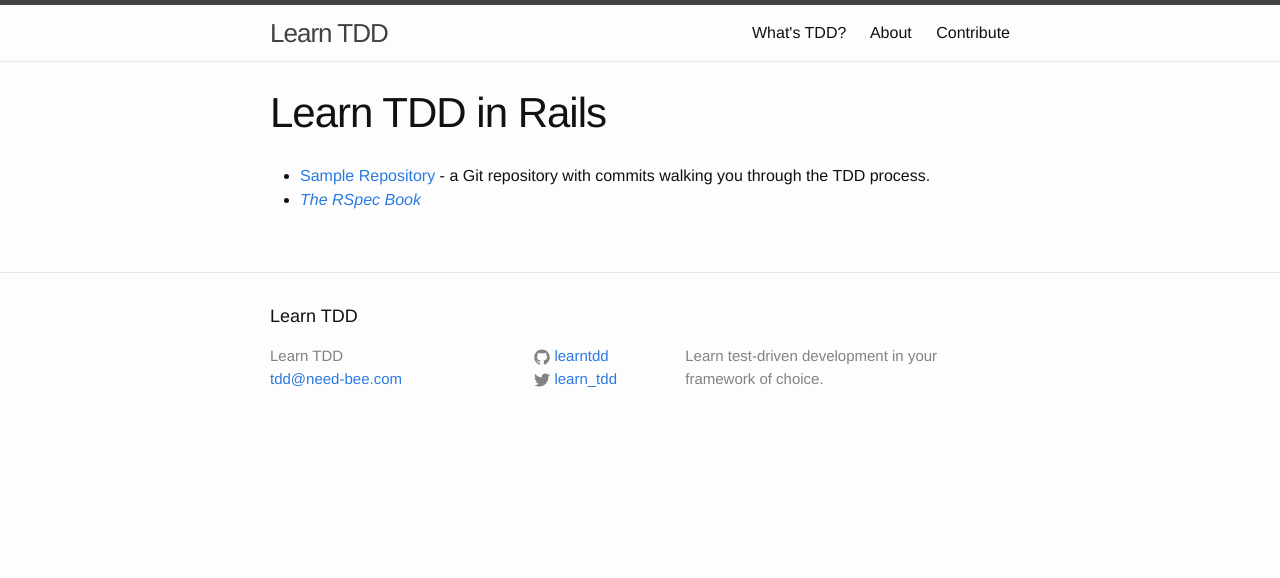
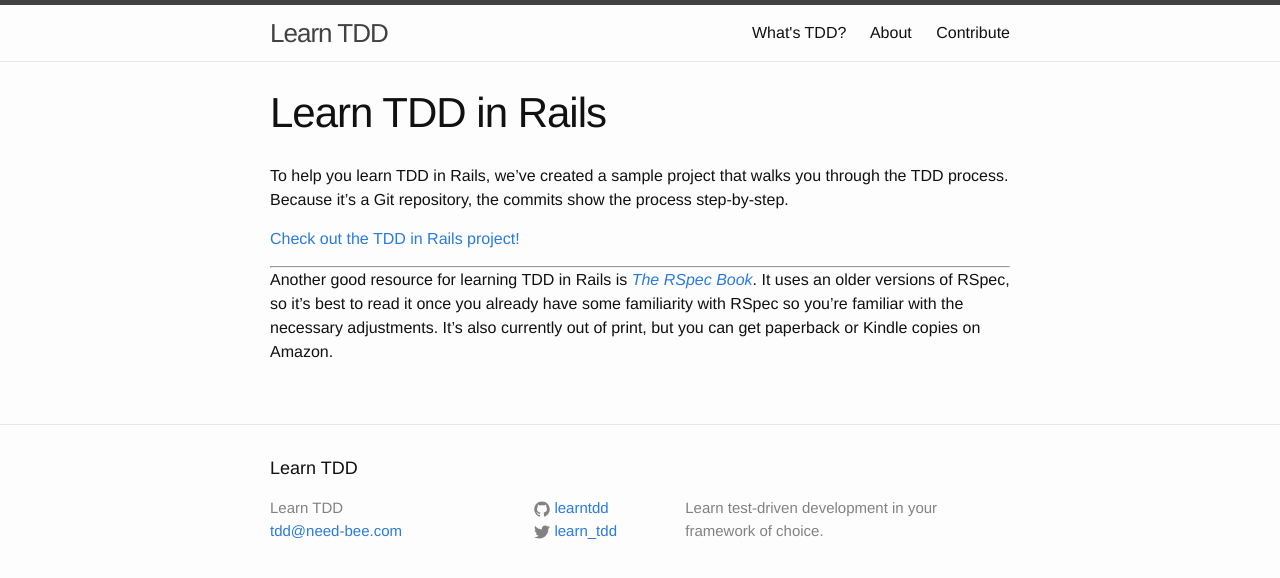
Before and after one commit to learn-tdd-in/learntdd.in, a Jekyll site: the page built from rails.md, in a window 1280 px wide. Shown: the top 578 px of the page. Built offline with Jekyll 4.4.1, drawn with Linux system fonts in a browser that asks for light colours.

Commit message:
describe Rails page

```diff
--- a/rails.md
+++ b/rails.md
@@ -3,5 +3,10 @@
 title: Learn TDD in Rails
 ---
 
-* [Sample Repository](https://github.com/learntdd/learn-tdd-in-rails) - a Git repository with commits walking you through the TDD process.
-* [*The RSpec Book*](https://www.amazon.com/dp/1934356379/ref=cm_sw_r_cp_tai_j8kqxbN1WK6G3)
+To help you learn TDD in Rails, we've created a sample project that walks you through the TDD process. Because it's a Git repository, the commits show the process step-by-step.
+
+[Check out the TDD in Rails project!](https://github.com/learntdd/learn-tdd-in-rails)
+
+---
+
+Another good resource for learning TDD in Rails is [*The RSpec Book*](https://www.amazon.com/dp/1934356379/ref=cm_sw_r_cp_tai_j8kqxbN1WK6G3). It uses an older versions of RSpec, so it's best to read it once you already have some familiarity with RSpec so you're familiar with the necessary adjustments. It's also currently out of print, but you can get paperback or Kindle copies on Amazon.
```
